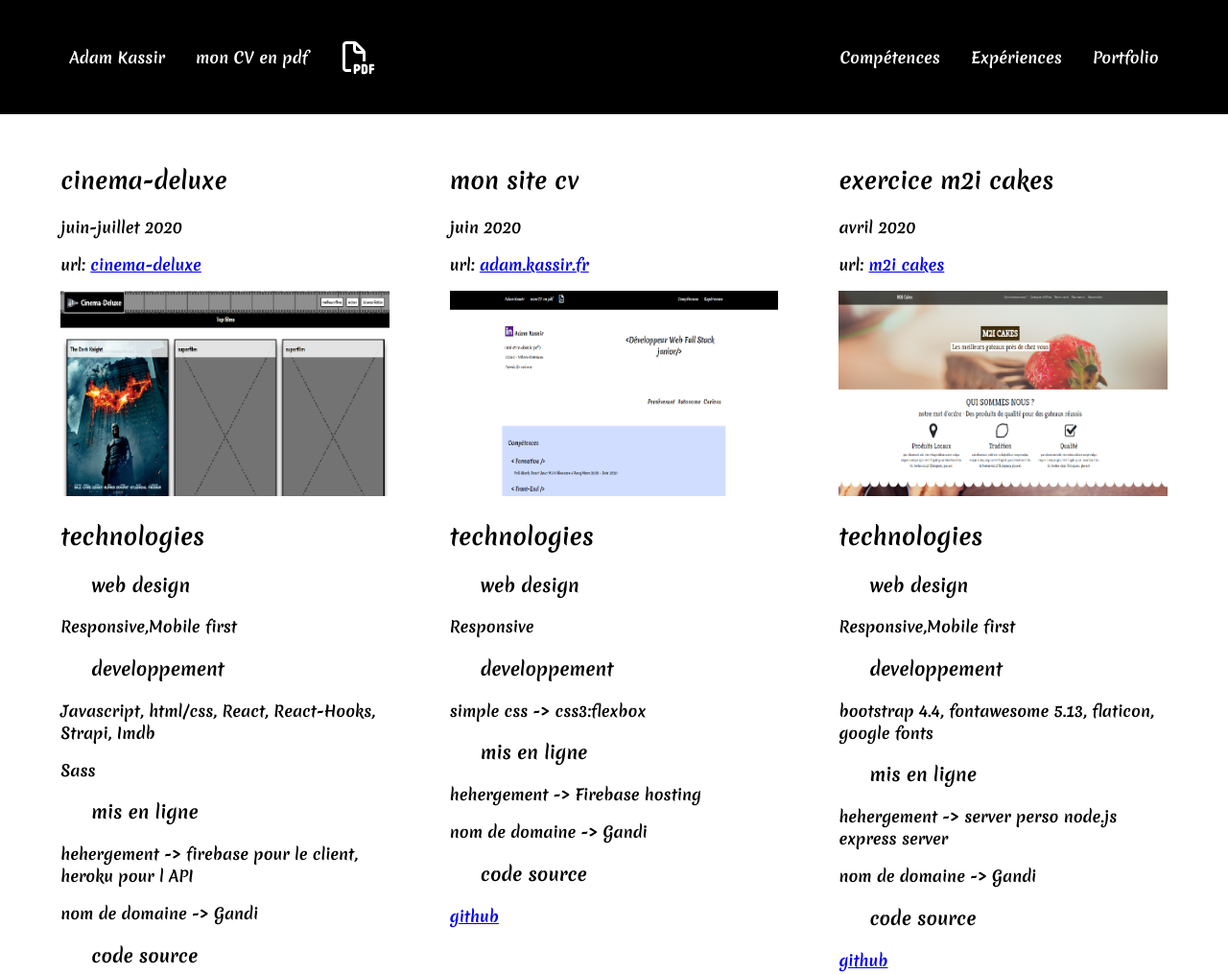
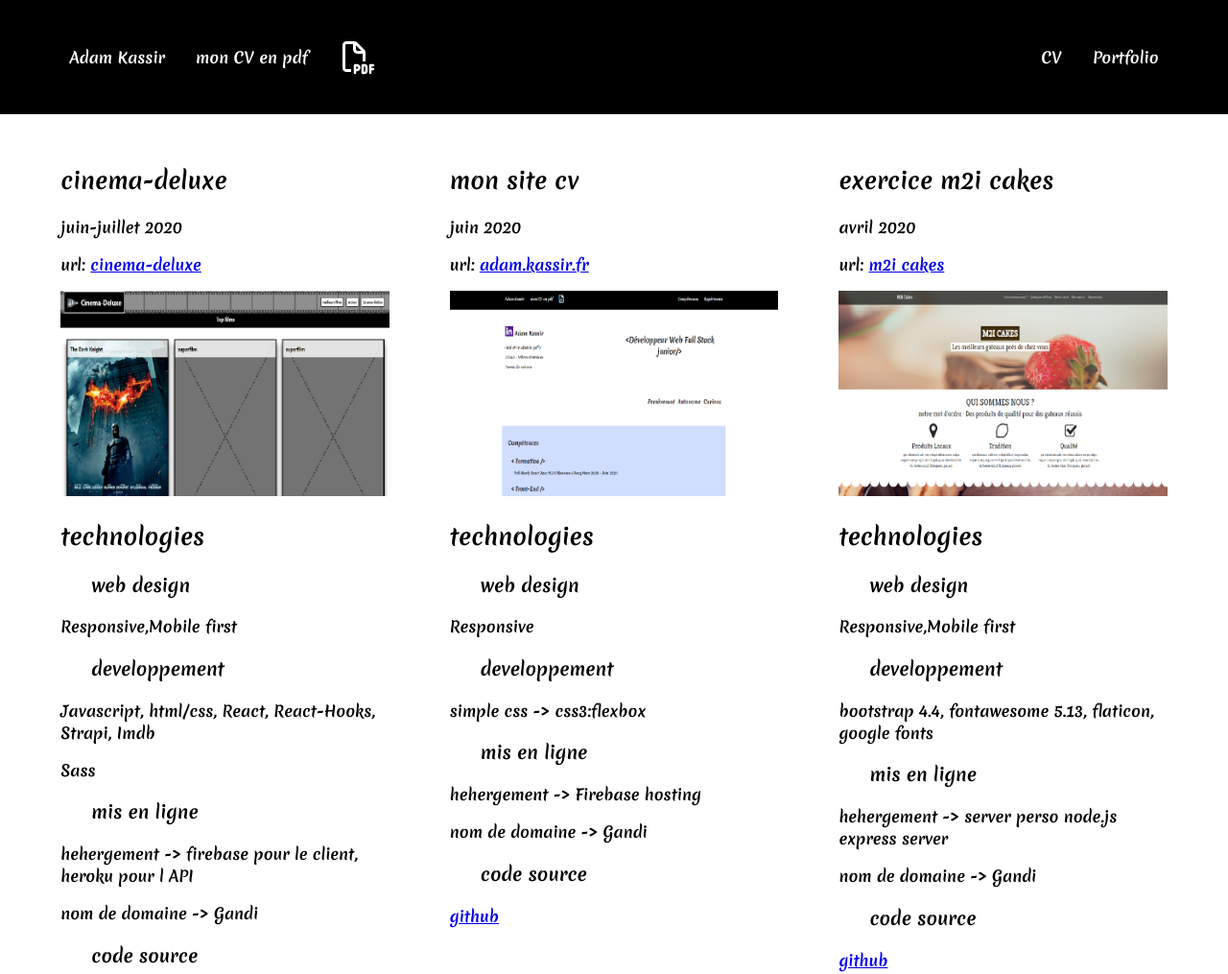
Before and after one commit to spike59/cv_en_ligne, a plain HTML site: page public/portfolio.html in a window 1280 px wide. Shown: the top 1015 px of the page at 96% size. Drawn offline with Linux system fonts and the light colour scheme.

Commit message:
modif des liens nav portfolio

```diff
--- a/public/portfolio.html
+++ b/public/portfolio.html
@@ -23,8 +23,7 @@
 
             </ul>
             <ul>
-                <li><a href="#competences_box">Compétences</a></li>
-                <li><a href="#experiences_box">Expériences</a></li>
+                <li><a href="index.html">CV</a></li>
                 <li><a href="portfolio.html">Portfolio</a></li>
             </ul>
         </div>
```
